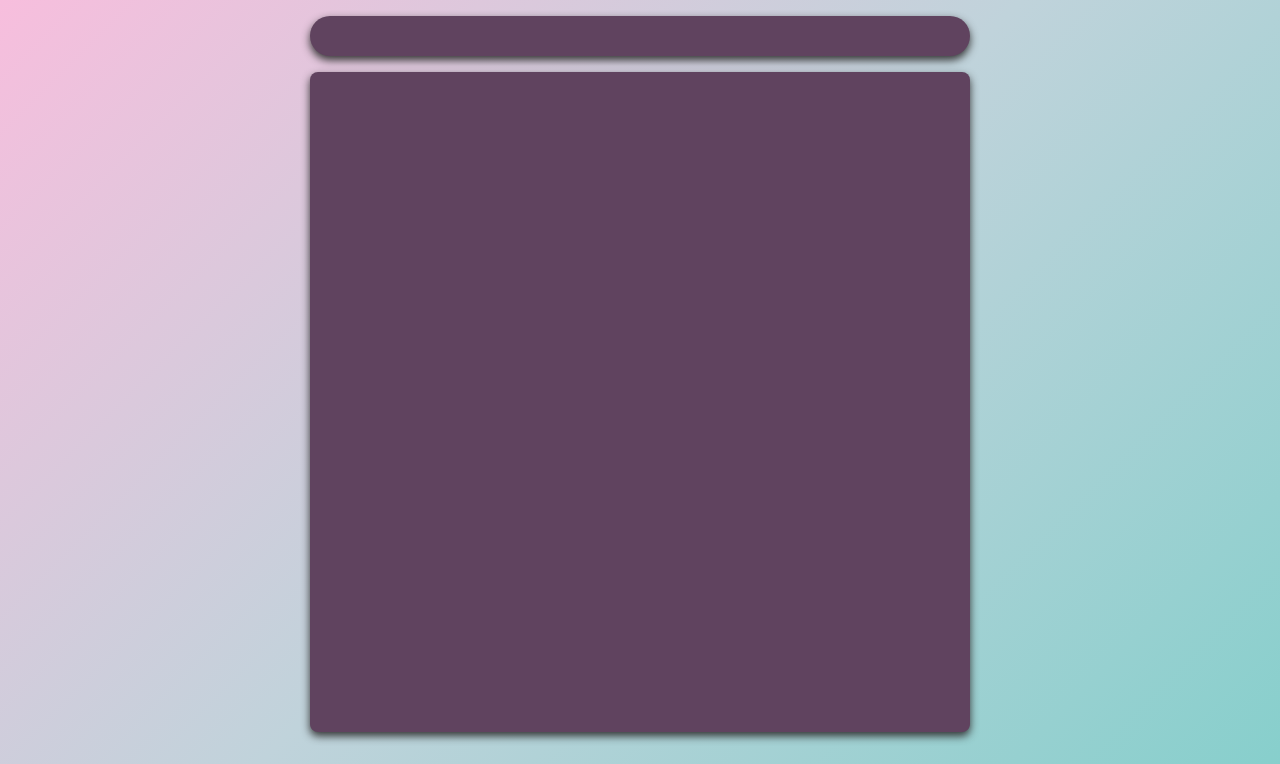
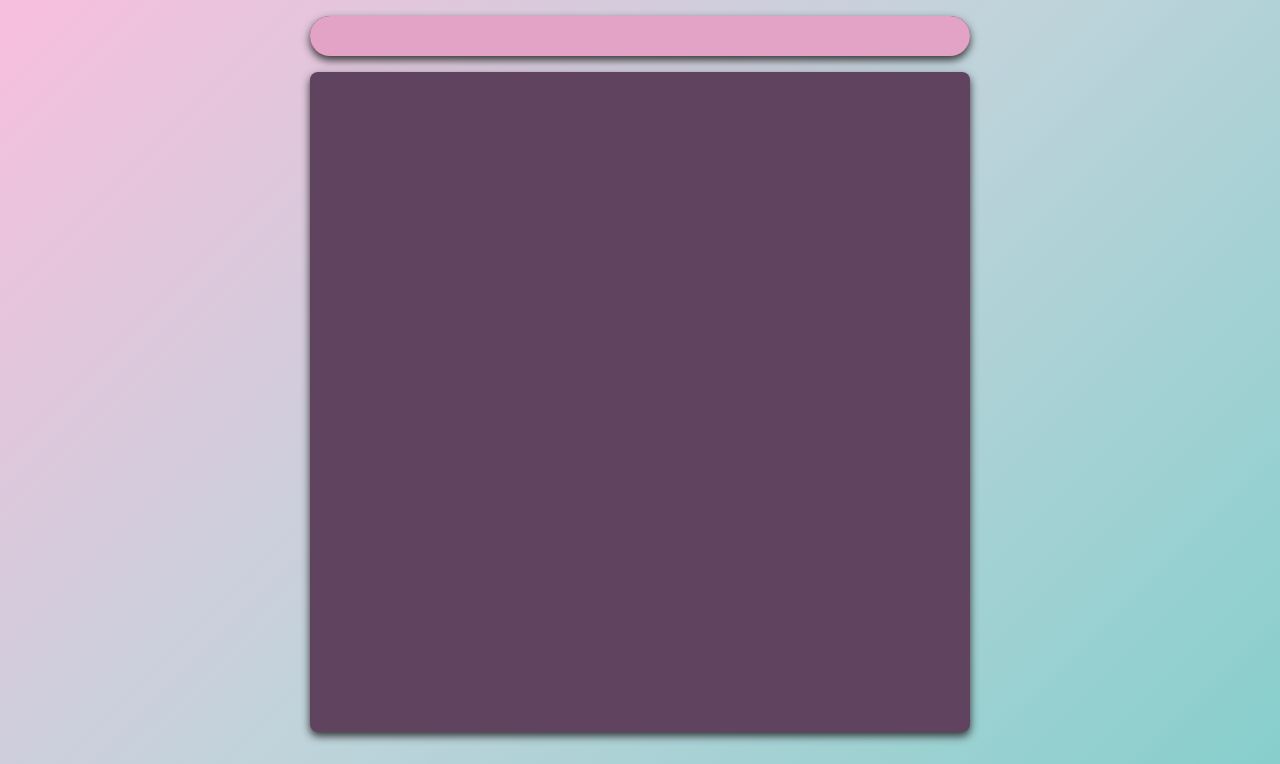
Before and after one commit to StefBuwalda/WebApp3, a PHP site: page / in a window 1280 px wide. Shown: the part 36-800 px from the top of the page. Run offline with PHP 8.4, Linux system fonts and the light colour scheme.

Commit message:
Added health to the game

```diff
--- a/game/public/css/healthbar.css
+++ b/game/public/css/healthbar.css
@@ -1,6 +1,6 @@
 #area1>#healthBar {
     background: #E2A3C7;
     height: 100%;
-    width: 0%;
+    width: 100%;
     font-size: 12px;
 }
--- a/game/public/js/gameClasses/game.js
+++ b/game/public/js/gameClasses/game.js
@@ -5,6 +5,7 @@ export class Game {
         this.cards = cards;
         this.flippedCards = [];
         this.locked = false;
+        this.health = 100;
     }
 
     flipCard(card){
@@ -22,19 +23,23 @@ export class Game {
             this.locked = true; // Lock the game
 
             const [first, second] = this.flippedCards; // Get both cards
-
             if (first.checkMatch(second)) {
+                this.health += 40;
                 first.match();
                 second.match();
             } else {
+                this.health -= 20;
                 setTimeout(() => {
                     first.flip();
                     second.flip();
                 }, 1000);
             }
+            var bar = document.getElementById("healthBar");
+            bar.style.width = `${this.health}%`;
             this.flippedCards = [];
             this.locked = false;
         }
+
     }
 
     generateCards(amount){
```
